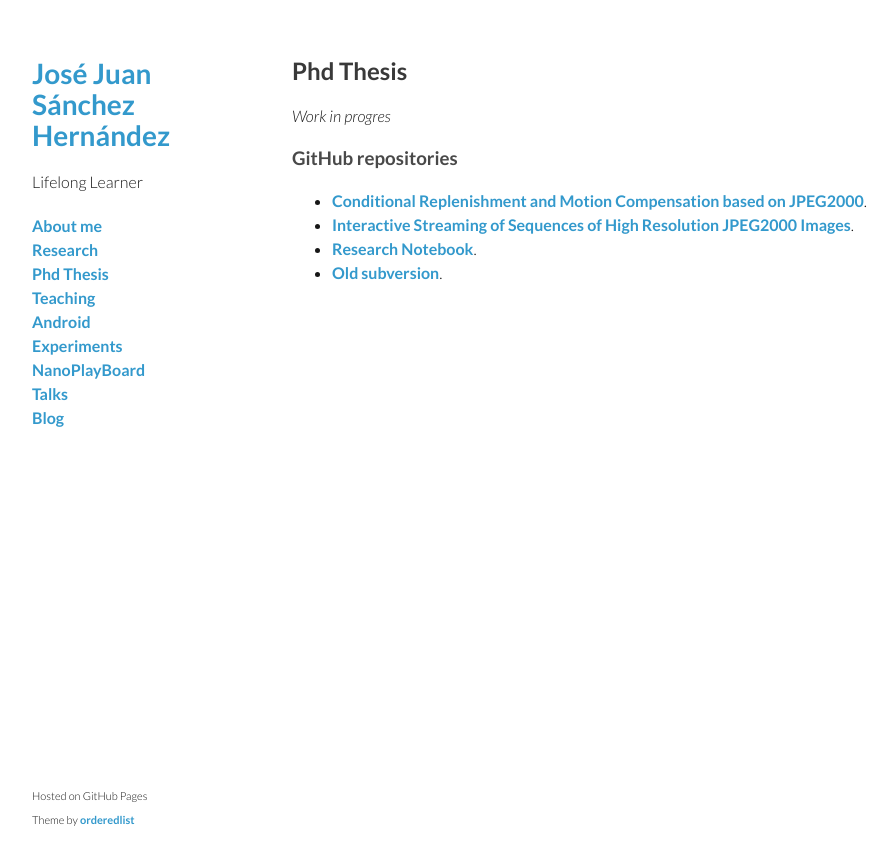
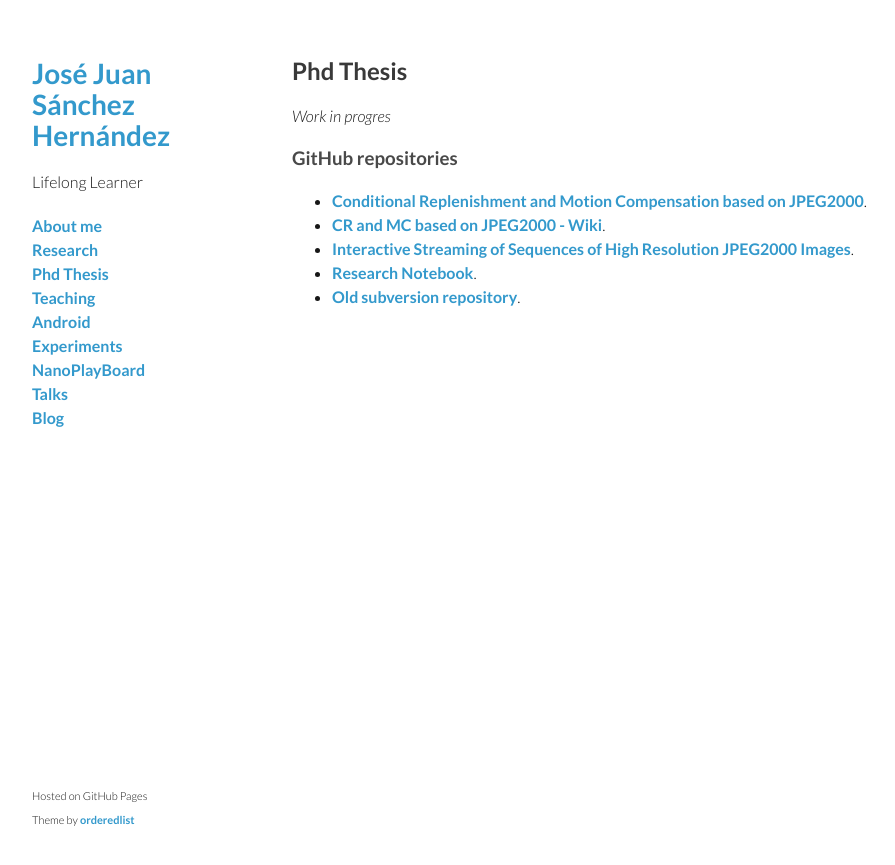
Before and after one commit to josejuansanchez/josejuansanchez.github.io, a Jekyll site: the page built from phd-thesis/index.md, in a window 1280 px wide. Shown: the top 865 px of the page, without its empty margins (178-1073 px from the left). Built offline with Jekyll 4.4.1, drawn with Linux system fonts in a browser that asks for light colours.

Commit message:
Updated phd-thesis section

```diff
--- a/phd-thesis/index.md
+++ b/phd-thesis/index.md
@@ -10,11 +10,13 @@ title: Phd Thesis
 ### GitHub repositories
 
 * [Conditional Replenishment and Motion Compensation based on JPEG2000][1].
-* [Interactive Streaming of Sequences of High Resolution JPEG2000 Images][2].
-* [Research Notebook][3].
-* [Old subversion][4].
+* [CR and MC based on JPEG2000 - Wiki][2].
+* [Interactive Streaming of Sequences of High Resolution JPEG2000 Images][3].
+* [Research Notebook][4].
+* [Old subversion repository][5].
 
 [1]: https://github.com/josejuansanchez/cr_mc_j2k
-[2]: https://github.com/josejuansanchez/tesis
-[3]: https://github.com/josejuansanchez/research-notebook
-[4]: https://github.com/josejuansanchez/ual-subversion
+[2]: https://github.com/josejuansanchez/cr_mc_j2k/wiki
+[3]: https://github.com/josejuansanchez/tesis
+[4]: https://github.com/josejuansanchez/research-notebook
+[5]: https://github.com/josejuansanchez/ual-subversion
```
